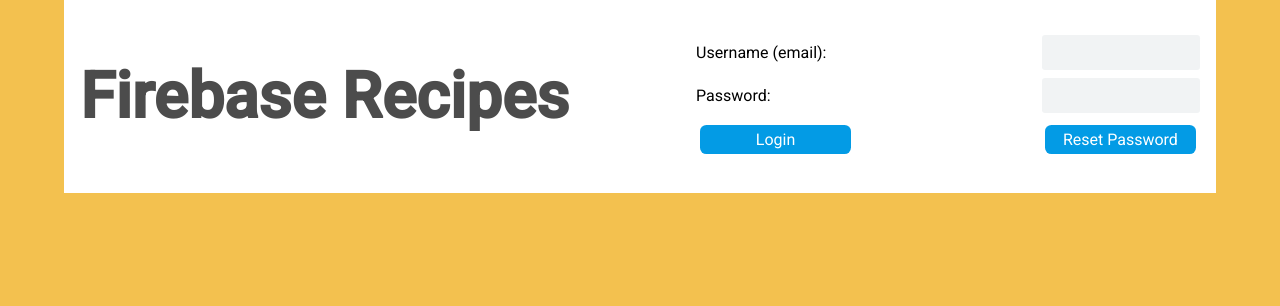
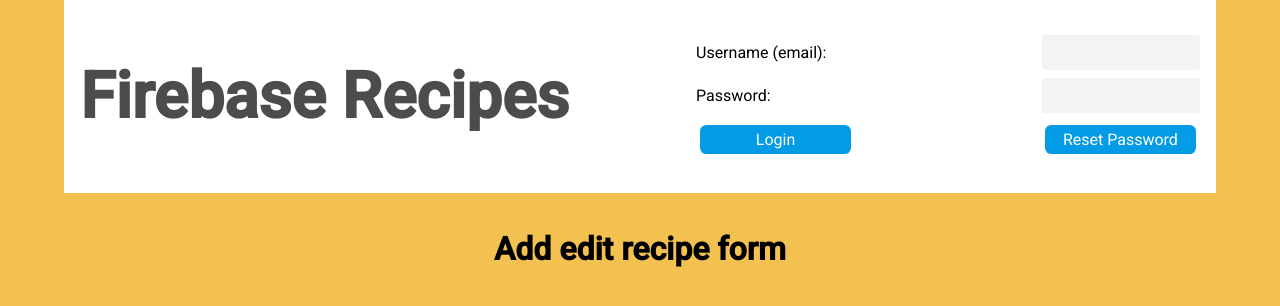
Before and after one commit to Atman-Shah/firebase-recipes-web-app, a React (Create React App) app: page / in a window 1280 px wide. Shown: the top 306 px of the page. Built offline with nearby package versions, Linux system fonts and the light colour scheme; no server answers.

Commit message:
40th Video

```diff
--- a/src/App.js
+++ b/src/App.js
@@ -1,12 +1,30 @@
 import { useState } from "react";
 import FirebaseAuthService from "./FirebaseAuthService";
 import LoginForm from "./components/LoginForm";
+import AddEditRecipeForm from "./components/AddEditRecipeForm";
+
 import "./App.css";
+import FirebaseFirestoreService from "./FirebaseFirestoreService";
 
 function App() {
   const [user, setUser] = useState(null);
 
   FirebaseAuthService.subscribeToAuthChanges(setUser);
+
+  async function handleAddRecipe(newRecipe) {
+    try {
+      const response = await FirebaseFirestoreService.createDocument(
+        "recipes",
+        newRecipe
+      );
+
+      //TODO: fetch new recipes from firestore
+
+      alert(`successfully created a recipe with an ID = ${response.id}`);
+    } catch (error) {
+      alert(error.message);
+    }
+  }
 
   return (
     <div className="App">
@@ -14,6 +32,11 @@
         <h1 className="title">Firebase Recipes</h1>
         <LoginForm existingUser={user}></LoginForm>
       </div>
+      <div className="main">
+        <AddEditRecipeForm
+          handleAddRecipe={handleAddRecipe}
+        ></AddEditRecipeForm>
+      </div>
     </div>
   );
 }
--- /dev/null
+++ b/src/FirebaseFirestoreService.js
@@ -0,0 +1,13 @@
+import firebase from "./FirebaseConfig";
+
+const firestore = firebase.firestore();
+
+const createDocument = (collection, document) => {
+  return firestore.collection(collection).add(document);
+};
+
+const FirebaseFirestoreService = {
+  createDocument,
+};
+
+export default FirebaseFirestoreService;
--- /dev/null
+++ b/src/components/AddEditRecipeForm.js
@@ -0,0 +1,16 @@
+import { useState } from "react";
+
+function AddEditRecipeForm({ handleAddRecipe }) {
+  const [name, setName] = useState("");
+  const [category, setCategory] = useState("");
+  const [publishDate, setPublishDate] = useState(
+    new Date().toISOString().split("T")[0]
+  );
+  const [directions, setDirections] = useState("");
+  const [ingredients, setIngredients] = useState([]);
+  const [ingredientName, setIngredientName] = useState("");
+
+  return <h1>Add edit recipe form</h1>;
+}
+
+export default AddEditRecipeForm;
```
